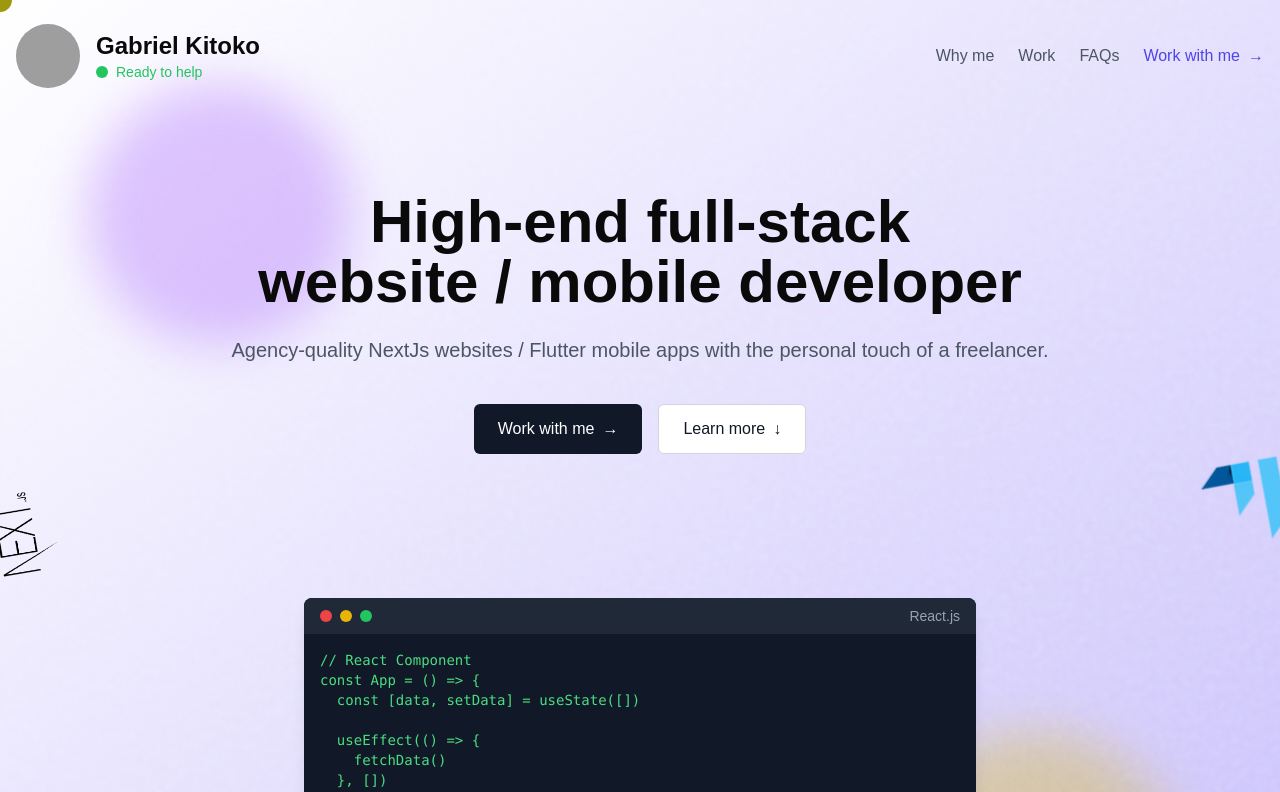
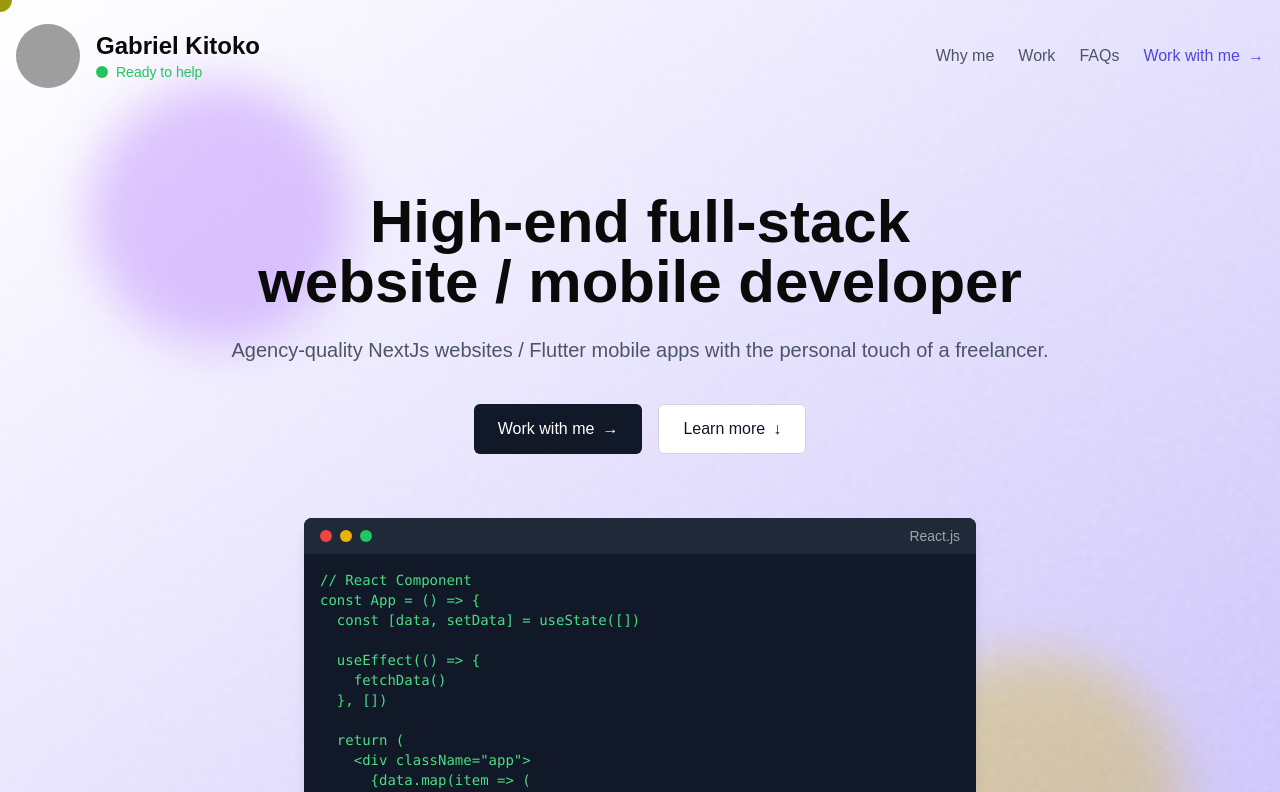
Before and after one commit to gabrielontech/portfolio_new, a Next.js app: page / in a window 1280 px wide. Shown: the top 792 px of the page. Built offline with nearby package versions, Linux system fonts and the light colour scheme; grey boxes are pictures that could not be loaded.

Commit message:
perfomance

```diff
--- a/components/front_page/frontPageSection.tsx
+++ b/components/front_page/frontPageSection.tsx
@@ -287,22 +287,6 @@ export default function LandingPage({
           </motion.div>
 
           {/* Decorative elements */}
-          <div className="mt-20 relative">
-            <motion.img
-              src={NextJs.src}
-              alt="NextJs"
-              className="absolute -top-10 -left-10 w-20 h-20"
-              animate={{ rotate: -360 }}
-              transition={{ duration: 25, repeat: Infinity, ease: "linear" }}
-            />
-            <motion.img
-              src={Flutter.src}
-              alt="Flutter"
-              className="absolute -bottom-0 -right-10 w-24 h-24"
-              animate={{ rotate: 360 }}
-              transition={{ duration: 20, repeat: Infinity, ease: "linear" }}
-            />
-          </div>
         </main>
         <section className="container mx-auto px-4 py-16">
           <div className="h-[400px] overflow-hidden">
```
